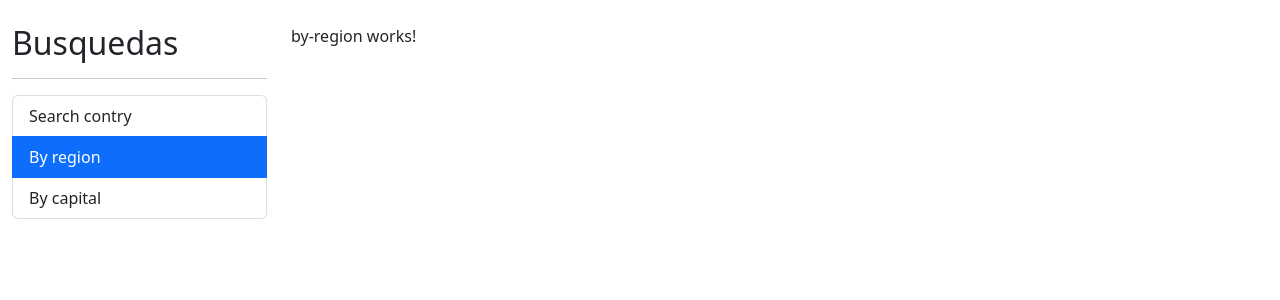
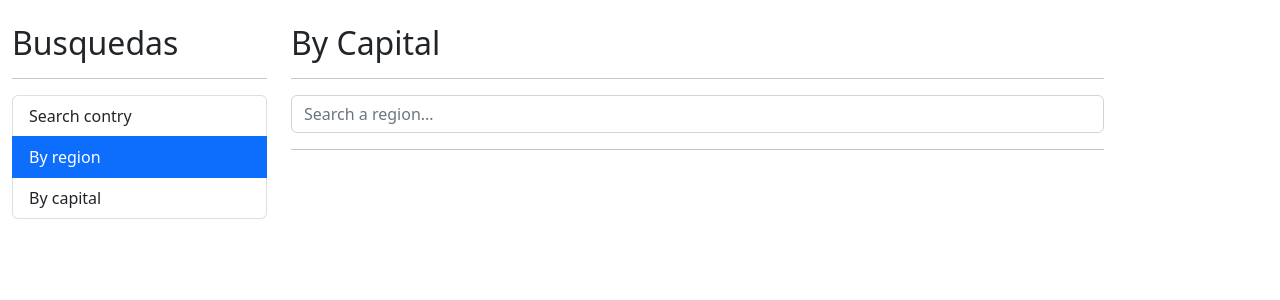
Before and after one commit to benjaminbascary/angular_countries_app, an Angular app: page /region in a window 1280 px wide. Shown: the top 300 px of the page. Built offline with nearby package versions, Linux system fonts and the light colour scheme.

Commit message:
Finishes with by region search feature

```diff
--- a/src/app/countries/pages/by-capital/by-capital.component.html
+++ b/src/app/countries/pages/by-capital/by-capital.component.html
@@ -11,13 +11,11 @@
   </div>
 </div>
 <hr>
-
 <div
   *ngIf="error"
   class="alert alert-danger" >
   {{errorMessage}}
 </div>
-
 <div
   *ngIf="countries.length > 0"
   class="row">
--- a/src/app/countries/pages/by-region/by-region.component.html
+++ b/src/app/countries/pages/by-region/by-region.component.html
@@ -1 +1,26 @@
-<p>by-region works!</p>
+<h2>By Capital</h2>
+<hr>
+<div class="row">
+  <div class="col">
+    <!-- components/search-input -->
+    <app-search-input
+      placeHolder="Search a region..."
+      (onEnter)="handleSubmit($event)"
+      (onDebounce)="suggestions()">
+    </app-search-input>
+  </div>
+</div>
+<hr>
+<div
+  *ngIf="error"
+  class="alert alert-danger" >
+  {{errorMessage}}
+</div>
+<div
+  *ngIf="countries.length > 0"
+  class="row">
+  <div class="col">
+    <!-- components/table -->
+    <app-countries-table [countries]="countries"></app-countries-table>
+  </div>
+</div>
--- a/src/app/countries/pages/by-region/by-region.component.ts
+++ b/src/app/countries/pages/by-region/by-region.component.ts
@@ -1,15 +1,39 @@
 import { Component, OnInit } from '@angular/core';
+import { Country } from '../../interfaces/search-country.interface';
+import { CountryService } from '../../services/country.service';
 
 @Component({
   selector: 'app-by-region',
   templateUrl: './by-region.component.html',
   styleUrls: ['./by-region.component.css']
 })
-export class ByRegionComponent implements OnInit {
+export class ByRegionComponent {
 
-  constructor() { }
+  constructor(private SearchCountryService: CountryService) {}
 
-  ngOnInit(): void {
+  error: boolean = false;
+  errorMessage: string = ''
+  searchTerm: string = '';
+  countries: Country[] = [];
+
+  // This term comes from /
+  handleSubmit(term: string) {
+    this.error = false;
+    this.SearchCountryService.searchCountryByRegion(term)
+      .subscribe(response => {
+        this.countries = response;
+      }, (error) => {
+        this.error = true;
+        this.errorMessage = `Can't find any country matching ${term}`;
+        this.countries = [];
+      })
+  }
+
+  suggestions(searchTerm?: string) {
+    this.error = false
+    /**
+      @TODO crear suggestions!
+    */
   }
 
 }
--- a/src/app/countries/services/country.service.ts
+++ b/src/app/countries/services/country.service.ts
@@ -13,6 +13,7 @@ export class CountryService {
   private BASE_URL: string = "https://restcountries.com/v3.1";
   private BY_NAME: string = "name";
   private BY_CAPITAL: string = "capital";
+  private BY_REGION: string = "region";
 
   constructor(private http: HttpClient) { }
 
@@ -25,4 +26,9 @@ export class CountryService {
     const URL = `${this.BASE_URL}/${this.BY_CAPITAL}/${searchTerm}`
     return this.http.get<Country[]>(URL);
   }
+
+  searchCountryByRegion(searchTerm: string) {
+    const URL = `${this.BASE_URL}/${this.BY_REGION}/${searchTerm}`
+    return this.http.get<Country[]>(URL);
+  }
 }
```
